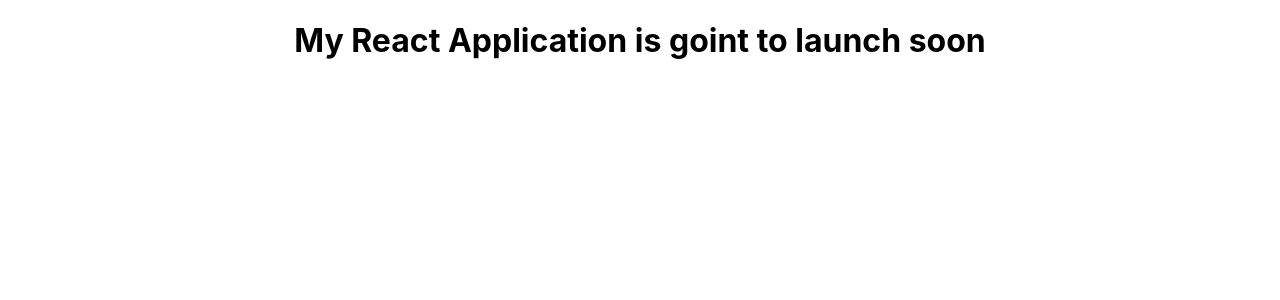
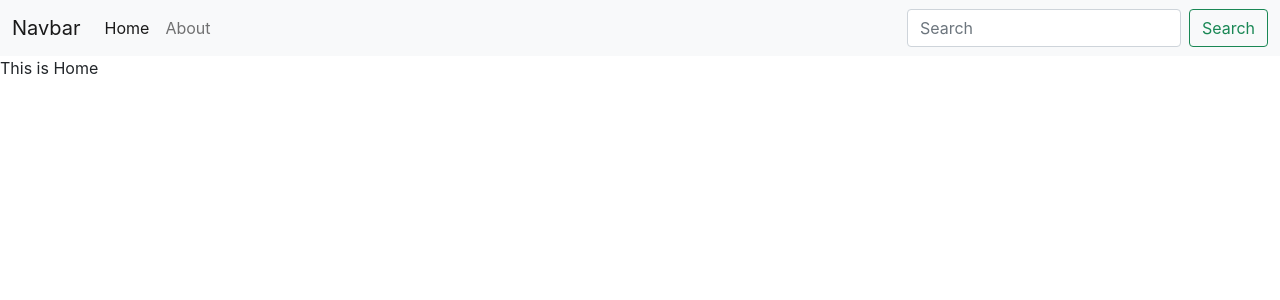
Before and after one commit to deepakpatel-dev/iNotebook, a React (Create React App) app: page / in a window 1280 px wide. Shown: the top 300 px of the page. Built offline with nearby package versions, Linux system fonts and the light colour scheme.

Commit message:
Creating Navbar and Routes

```diff
--- a/public/index.html
+++ b/public/index.html
@@ -11,10 +11,21 @@
     />
     <link rel="apple-touch-icon" href="%PUBLIC_URL%/logo192.png" />
     <link rel="manifest" href="%PUBLIC_URL%/manifest.json" />
-    <title>React App</title>
+
+     <!-- Bootstrap CSS -->
+     <link href="https://cdn.jsdelivr.net/npm/bootstrap@5.1.1/dist/css/bootstrap.min.css"
+     rel="stylesheet" integrity="sha384-F3w7mX95PdgyTmZZMECAngseQB83DfGTowi0iMjiWaeVhAn4FJkqJByhZMI3AhiU"
+     crossorigin="anonymous">
+
+    <title>iNotebook - Your notes secured in the cloud</title>
   </head>
   <body>
     <noscript>You need to enable JavaScript to run this app.</noscript>
     <div id="root"></div>
+     <!-- Option 1: Bootstrap Bundle with Popper -->
+     <script src="https://cdn.jsdelivr.net/npm/bootstrap@5.1.1/dist/js/bootstrap.bundle.min.js"
+     integrity="sha384-/bQdsTh/da6pkI1MST/rWKFNjaCP5gBSY4sEBT38Q/9RBh9AH40zEOg7Hlq2THRZ"
+     crossorigin="anonymous">
+    </script>
   </body>
 </html>
--- a/src/App.js
+++ b/src/App.js
@@ -1,9 +1,25 @@
 import './App.css';
+import Navbar from './Components/Navbar';
+import Home from './Components/Home';
+import About from './Components/About';
+import {
+  BrowserRouter as Router,
+  Switch, Route} from "react-router-dom";
 
 function App() {
   return (
-    <div className="App">
-      <h1>My React Application is goint to launch soon</h1>
+    <div>
+      <Router>
+      <Navbar/>
+      <Switch>
+          <Route exact path="/">
+            <Home />
+          </Route>
+          <Route exact path="/about">
+            <About />
+          </Route>
+        </Switch>
+      </Router>
     </div>
   );
 }
--- /dev/null
+++ b/src/Components/About.js
@@ -0,0 +1,11 @@
+import React from 'react'
+
+const About = () => {
+    return (
+        <div>
+            This is About
+        </div>
+    )
+}
+
+export default About
--- /dev/null
+++ b/src/Components/Home.js
@@ -0,0 +1,11 @@
+import React from 'react'
+
+const Home = () => {
+    return (
+        <div>
+            This is Home
+        </div>
+    )
+}
+
+export default Home
--- /dev/null
+++ b/src/Components/Navbar.js
@@ -0,0 +1,33 @@
+import React from 'react'
+import {Link} from "react-router-dom";
+
+const Navbar = () => {
+    return (
+        <div>
+            <nav className="navbar navbar-expand-lg navbar-light bg-light">
+  <div className="container-fluid">
+    <Link className="navbar-brand" to="/">Navbar</Link>
+    <button className="navbar-toggler" type="button" data-bs-toggle="collapse" data-bs-target="#navbarSupportedContent" aria-controls="navbarSupportedContent" aria-expanded="false" aria-label="Toggle navigation">
+      <span className="navbar-toggler-icon"></span>
+    </button>
+    <div className="collapse navbar-collapse" id="navbarSupportedContent">
+      <ul className="navbar-nav me-auto mb-2 mb-lg-0">
+        <li className="nav-item">
+          <Link className="nav-link active" aria-current="page" to="/">Home</Link>
+        </li>
+        <li className="nav-item">
+          <Link className="nav-link" to="/about">About</Link>
+        </li>
+      </ul>
+      <form className="d-flex">
+        <input className="form-control me-2" type="search" placeholder="Search" aria-label="Search"/>
+        <button className="btn btn-outline-success" type="submit">Search</button>
+      </form>
+    </div>
+  </div>
+</nav>
+        </div>
+    )
+}
+
+export default Navbar
```
